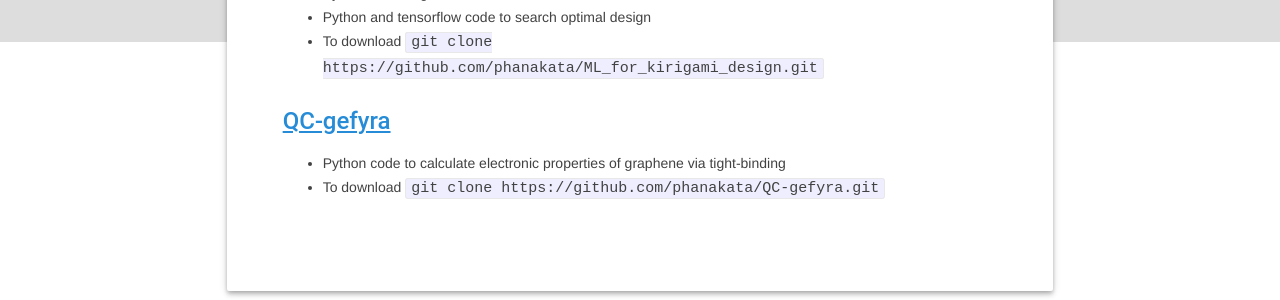
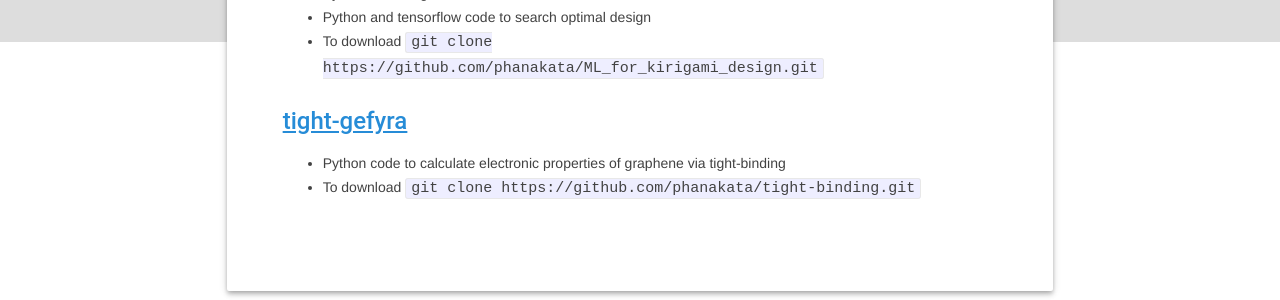
Before and after one commit to phanakata/phanakata.github.io, a Jekyll site: the page built from pages/Codes.md, in a window 1280 px wide. Shown: the part 382-682 px from the top of the page. Built offline with Jekyll 4.4.1, drawn with Linux system fonts in a browser that asks for light colours.

Commit message:
Update Codes.md

```diff
--- a/pages/Codes.md
+++ b/pages/Codes.md
@@ -9,6 +9,6 @@
 * Python and tensorflow code to search optimal design
 * To download `git clone https://github.com/phanakata/ML_for_kirigami_design.git`
 
-#### <a href="https://github.com/phanakata/QC-gefyra" style="color:#268cd7"> QC-gefyra </a>
+#### <a href="https://github.com/phanakata/tight-binding" style="color:#268cd7"> tight-gefyra </a>
 * Python code to calculate electronic properties of graphene via tight-binding
-* To download `git clone https://github.com/phanakata/QC-gefyra.git`
+* To download `git clone https://github.com/phanakata/tight-binding.git`
```
